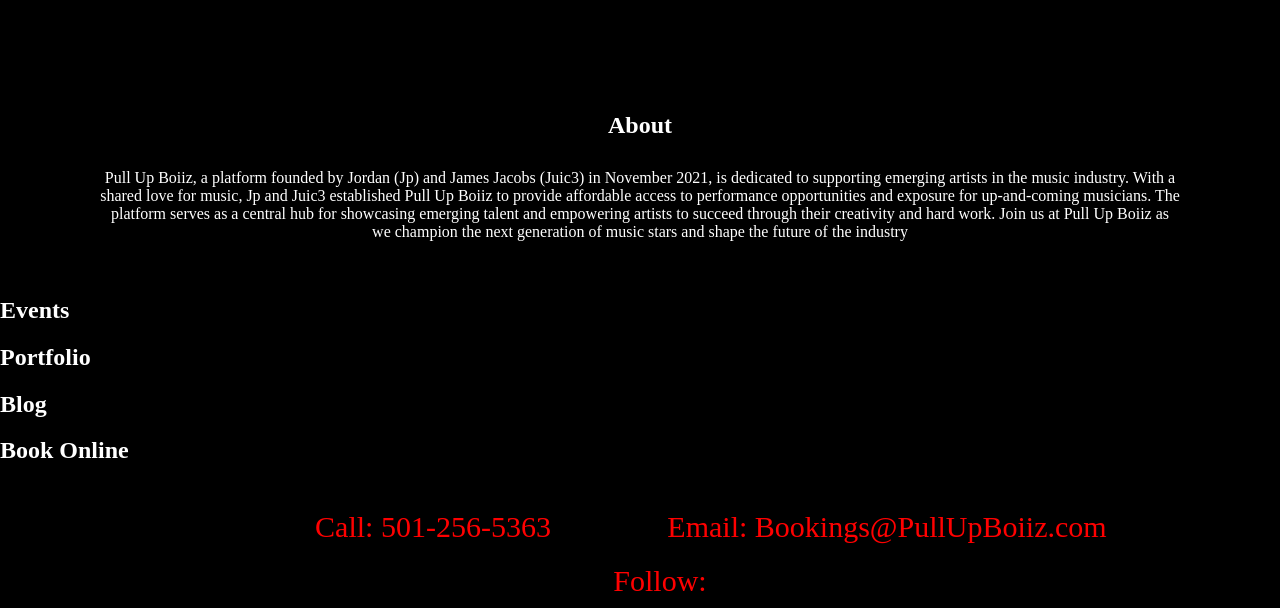
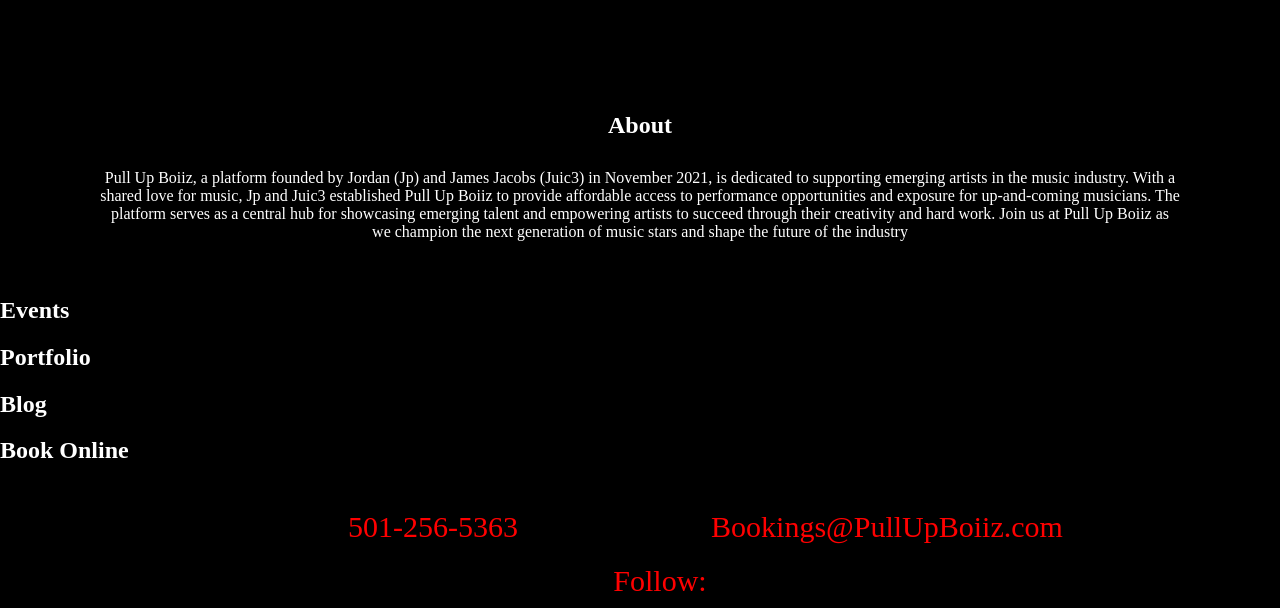
Before and after one commit to kennethC1013/git_practice, a plain HTML site: page index.html in a window 1280 px wide. Shown: the part 674-1282 px from the top of the page. Drawn offline with Linux system fonts and the light colour scheme; a web font is replaced by a local one.

Commit message:
Update index.html

```diff
--- a/index.html
+++ b/index.html
@@ -56,8 +56,8 @@
     <!-- footer section -->
     <footer>
         <ul class="contacts">
-            <li>Call: 501-256-5363</li>
-            <li>Email: Bookings@PullUpBoiiz.com</li>
+            <li>501-256-5363</li>
+            <li>Bookings@PullUpBoiiz.com</li>
             <li>Follow: </li>
         </ul>
     </footer>
```
